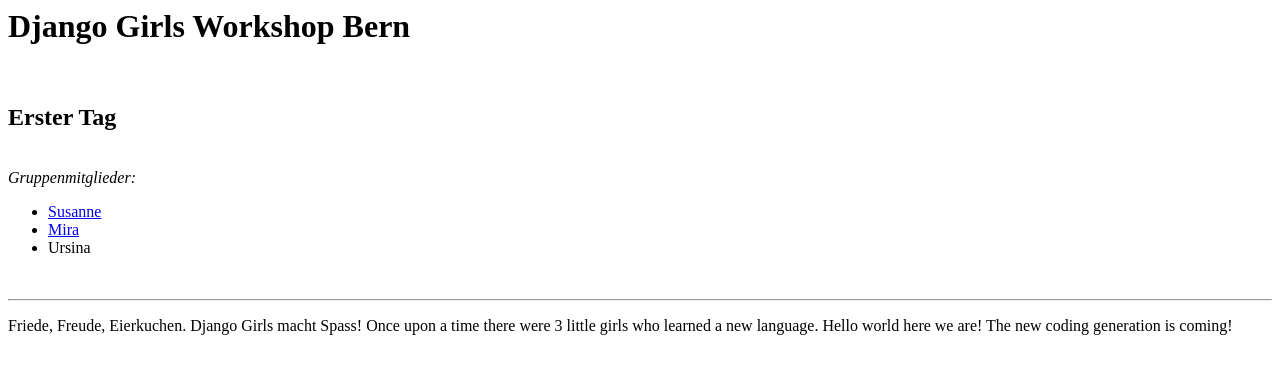
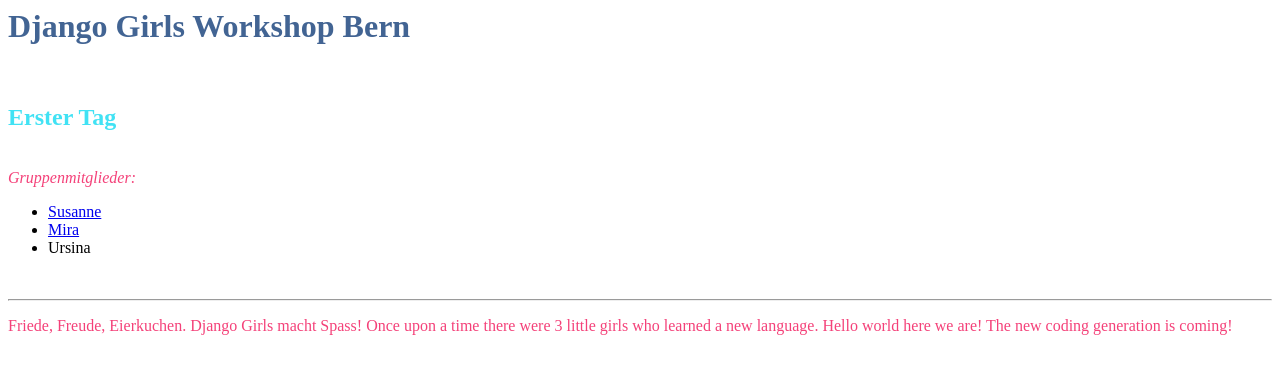
Before and after one commit to ufriedli/ufriedli.github.io, a plain HTML site: page index.html in a window 1280 px wide. Drawn offline with Linux system fonts and the light colour scheme.

Commit message:
a little bit of css

```diff
--- a/index.html
+++ b/index.html
@@ -1,11 +1,13 @@
 <!--Immer mit html beginnen. In Klammern setzen-->
 <html>
-<head>
-  <title>Django Girls Versuercherli</title>
+  <head>
+    <title>Django Girls Versuercherli</title>
+     <link rel="stylesheet" href="main.css">
+  </head>
 <!--Body bedeutet ist der Text den du siehst, Head der Geist, den man nicht sieht-->
  <body>
 <!--h1 erster Titel -->
-<h1>Django Girls Workshop Bern</h1><br/>
+  <h1>Django Girls Workshop Bern</h1><br/>
   <h2>Erster Tag</h2><br/>
    <em>Gruppenmitglieder:</em><br/>
     <ul>
--- /dev/null
+++ b/main.css
@@ -0,0 +1,12 @@
+h1 {
+    color: #426493;
+}
+h2 {
+    color: #41e2f4;
+}
+em {
+    color: #f44179;
+}
+p {
+    color: #f44179;
+}
```
